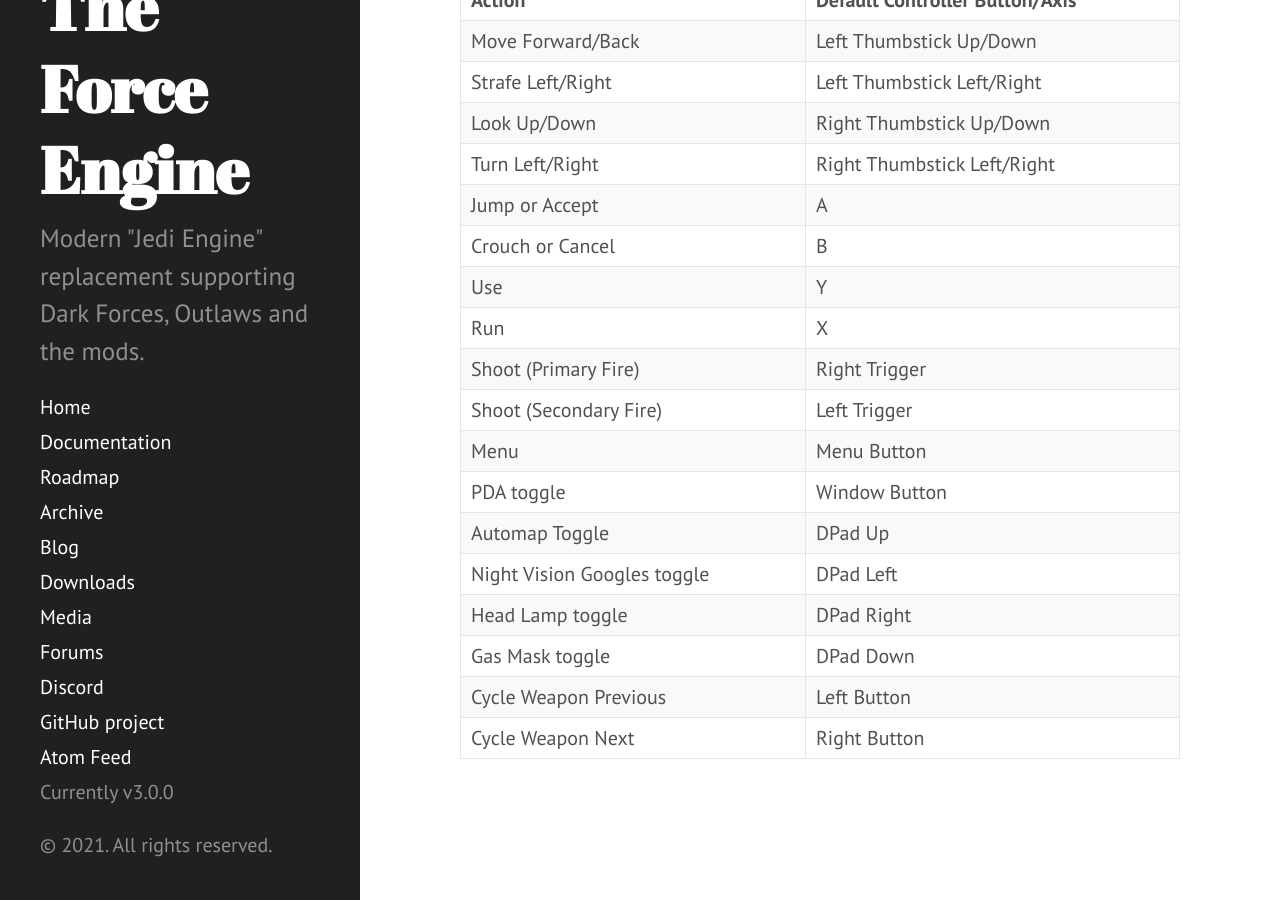
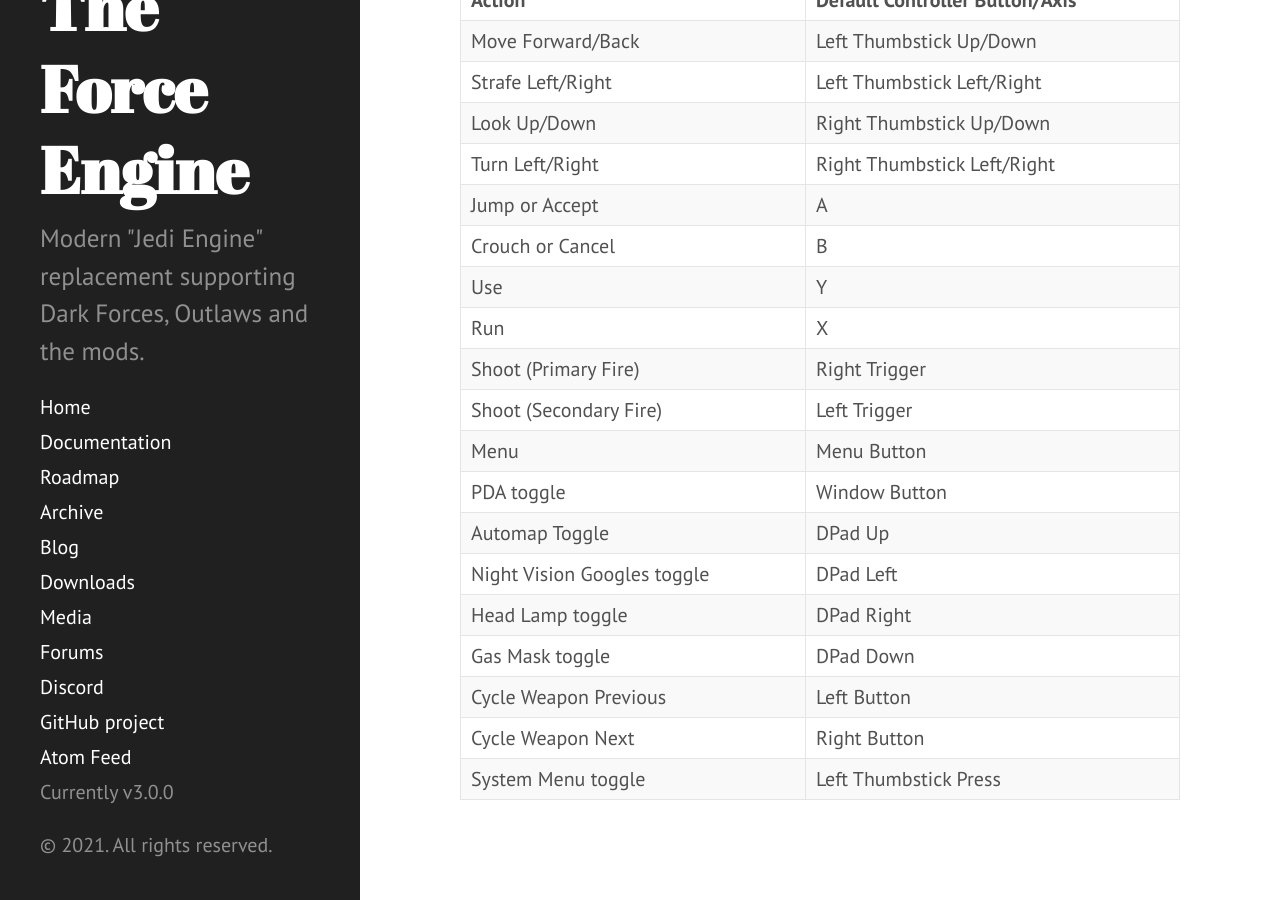
Before and after one commit to TheForceEngine/TheForceEngine.github.io, a Jekyll site: the page built from Manual/Manual.md, in a window 1280 px wide and 900 px high, scrolled down 3179 px. Built offline with Jekyll 4.4.1, drawn with Linux system fonts in a browser that asks for light colours.

Commit message:
Update Manual.md

```diff
--- a/Manual/Manual.md
+++ b/Manual/Manual.md
@@ -104,3 +104,4 @@
 | Gas Mask toggle | DPad Down |
 | Cycle Weapon Previous | Left Button |
 | Cycle Weapon Next | Right Button |
+| System Menu toggle | Left Thumbstick Press |
```
